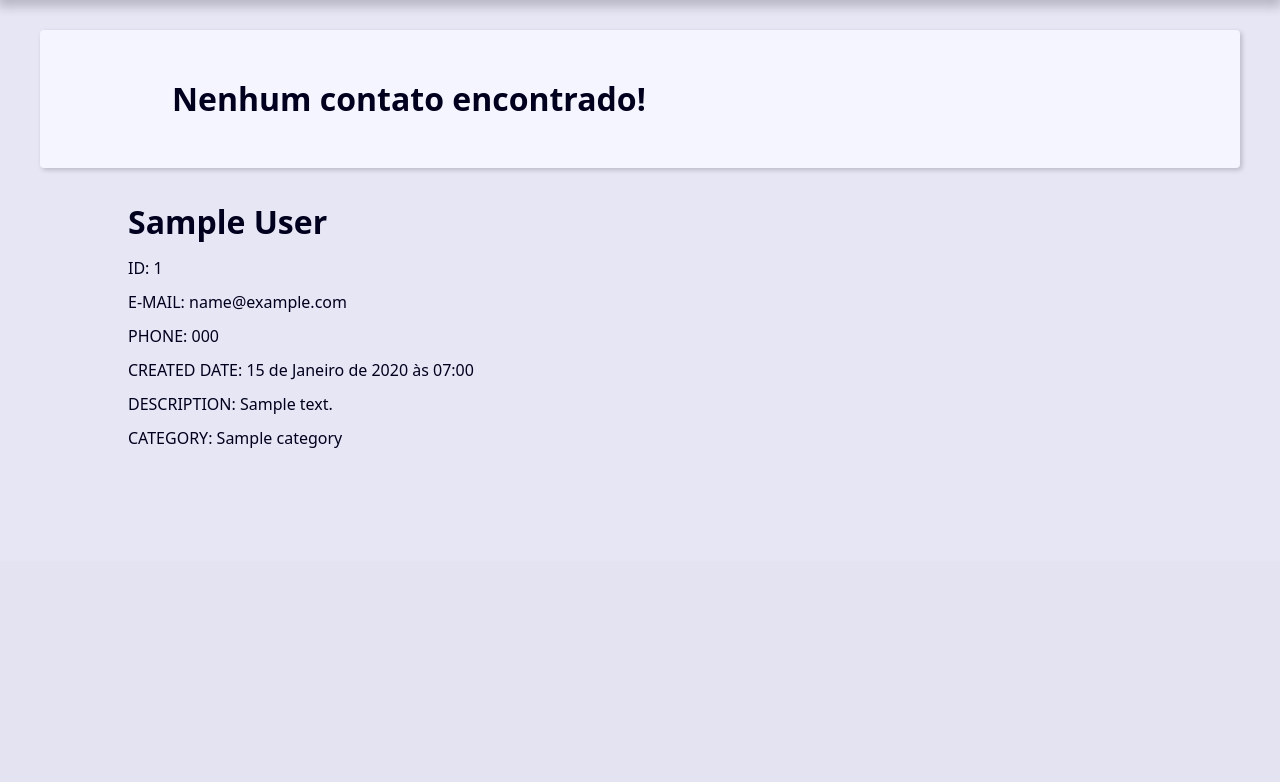
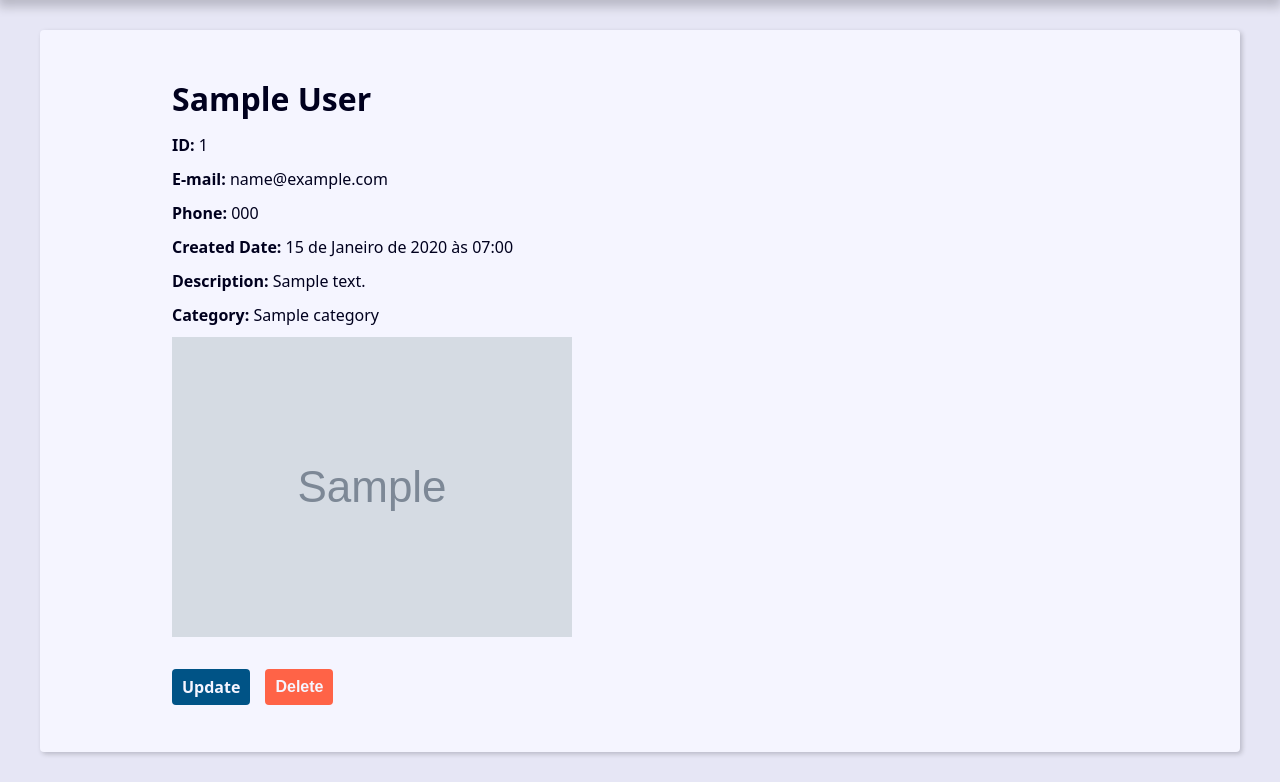
Before and after one commit to Renatofsds16/contatos, a Django app: page /contact/1/ in a window 1280 px wide. Shown: the part 239-1021 px from the top of the page. Before the commit the page ends 687 px from the top, so only its background shows below. Run offline with Django 4.2, Linux system fonts and the light colour scheme; tables that the repository leaves empty hold one stand-in row (values such as "Sample post"); grey boxes marked "Sample" are stand-in pictures.

Commit message:
QUASE PRONTO

```diff
--- a/base_static/global/css/style.css
+++ b/base_static/global/css/style.css
@@ -25,7 +25,6 @@
   --transition-slow: 1s;
   --default-border-radius: 4px;
 }
-
 *,
 *::before,
 *::after {
@@ -33,11 +32,9 @@
   padding: 0;
   box-sizing: border-box;
 }
-
 html {
   font-size: 62.5%;
 }
-
 body {
   font-family: system-ui, -apple-system, BlinkMacSystemFont, 'Segoe UI', Roboto,
     Oxygen, Ubuntu, Cantarell, 'Open Sans', 'Helvetica Neue', sans-serif;
@@ -47,13 +44,11 @@
   -webkit-font-smoothing: antialiased;
   background: var(--clr-light-gray);
 }
-
 img,
 svg {
   display: block;
   max-width: 100%;
 }
-
 .header {
   background: var(--clr-black);
   padding: var(--spacing);
@@ -61,33 +56,27 @@
   z-index: 1;
   position: relative;
 }
-
 .header-heading {
   font-size: var(--biggest-font-size);
   text-align: center;
 }
-
 .header-link {
   color: var(--link-light-color);
   text-decoration: none;
   transition: filter var(--transition-fast) ease-in-out;
 }
-
 .header-link:hover {
   filter: brightness(70%);
 }
-
 .menu {
   margin: var(--spacing);
 }
-
 .menu-list {
   list-style: none;
   display: flex;
   justify-content: center;
   flex-flow: row wrap;
 }
-
 .menu-link {
   display: block;
   padding: var(--spacing);
@@ -96,11 +85,9 @@
   transition: background-color var(--transition-fast) ease-in-out;
   border-radius: var(--default-border-radius);
 }
-
 .menu-link:hover {
   background: var(--clr-light-shadow-10);
 }
-
 .content {
   max-width: var(--main-page-width);
   margin: calc(var(--spacing) * 2) auto;
@@ -109,73 +96,59 @@
   box-shadow: 2px 2px 5px var(--clr-dark-shadow-20);
   border-radius: var(--default-border-radius);
 }
-
 .responsive-table {
   width: 100%;
   overflow-x: auto;
 }
-
 .contacts-table {
   width: 100%;
   min-width: var(--table-min-width);
   border-collapse: collapse;
 }
-
 .table-caption {
   font-size: var(--medium-font-size);
   font-weight: bold;
   padding: var(--spacing);
 }
-
 .table-row {
   text-align: left;
   text-overflow: ellipsis;
   transition: background-color var(--transition-fast) ease-in-out;
 }
-
 .table-row:nth-of-type(2n) {
   background: var(--clr-dark-shadow-5);
 }
-
 .table-row:not(.table-row-header):hover {
   background: var(--clr-dark-shadow-10);
 }
-
 .table-row-header {
   background: var(--clr-light-gray);
   color: var(--clr-black);
 }
-
 .table-cel,
 .table-header {
   padding: var(--spacing);
 }
-
 .table-link {
   color: var(--link-dark-color);
   transition: color var(--transition-fast) ease-in-out;
   text-decoration: none;
 }
-
 .table-link:hover {
   color: var(--clr-black);
 }
-
 @media (min-width: 600px) {
   .single-contact {
     max-width: 80%;
     margin: calc(var(--spacing) * 2) auto;
   }
 }
-
 .single-contact h1 {
   margin: 1rem 0;
 }
-
 .single-contact p {
   margin: 1rem 0;
 }
-
 .pagination {
   margin-top: var(--spacing);
   display: flex;
@@ -183,24 +156,20 @@
   padding: calc(var(--spacing) * 0.8);
   font-size: var(--small-font-size);
 }
-
 .pagination .step-links {
   display: flex;
   gap: calc(var(--spacing) * 0.8);
 }
-
 .pagination .step-links a {
   color: var(--link-dark-color);
   transition: color var(--transition-fast) ease-in-out;
   text-decoration: none;
   display: block;
 }
-
 .search {
   display: flex;
   justify-content: center;
 }
-
 .search-input {
   font-size: var(--medium-font-size);
   padding: 1rem 2rem;
@@ -209,11 +178,9 @@
   border-radius: var(--default-border-radius);
   border: 1px solid var(--link-light-color);
 }
-
 .search-input:focus {
   box-shadow: 0 0 15px var(--link-light-color);
 }
-
 .message {
   max-width: 600px;
   margin: var(--spacing) auto;
@@ -223,31 +190,25 @@
   border-radius: var(--default-border-radius);
   font-size: var(--smaller-font-size);
 }
-
 .message.success {
   background: rgba(0, 255, 0, 0.3);
   border: 1px solid rgba(0, 255, 0, 90%);
 }
-
 .message.error {
   background: rgba(255, 0, 0, 0.3);
   border: 1px solid rgba(255, 0, 0, 90%);
 }
-
 .message.warning {
   background: rgba(255, 255, 0, 0.3);
   border: 1px solid rgba(255, 255, 0, 90%);
 }
-
 .form-wrapper {
   max-width: 60rem;
   margin: var(--spacing) auto;
 }
-
 .form-content {
   margin: var(--spacing) 0;
 }
-
 .form-group {
   display: flex;
   flex-direction: column;
@@ -261,18 +222,15 @@
 .errorlist.nonfield {
   color: inherit;
 }
-
 .form-group p {
   margin: 1em 0;
 }
-
 .form-group .help-text,
 .form-group .help-text ~ ul {
   margin: 0;
   font-size: var(--smallest-font-size);
   list-style: none;
 }
-
 .form-group input,
 .form-group textarea,
 .form-group select {
@@ -280,18 +238,15 @@
   border-radius: var(--default-border-radius);
   border: 1px solid var(--link-dark-color);
 }
-
 .form-group input:focus,
 .form-group textarea:focus,
 .form-group select:focus {
   outline: none;
   box-shadow: 0 0 5px var(--link-dark-color);
 }
-
 .form-group label {
   font-size: var(--smaller-font-size);
 }
-
 .btn {
   background-color: var(--link-dark-color);
   color: var(--clr-white);
@@ -302,13 +257,31 @@
   cursor: pointer;
   transition: filter var(--transition-fast) ease-in-out;
 }
-
 .btn:hover {
   filter: brightness(90%);
 }
-
 .btn:focus,
 .btn:active {
   filter: brightness(80%);
   box-shadow: 0 0 5px var(--link-dark-color);
 }
+
+.contact-links {
+  margin-block: calc(var(--small-font-size) * 2);
+  display: flex;
+  align-items: center;
+  gap: 0 var(--spacing);
+}
+
+.btn-link {
+  font-size: var(--small-font-size);
+  text-decoration: none;
+  font-weight: bold;
+  padding: 1rem;
+  display: block;
+  line-height: var(--small-font-size);
+}
+
+.btn-delete {
+  background: tomato;
+}
--- a/base_templates/global/base.html
+++ b/base_templates/global/base.html
@@ -9,9 +9,9 @@
 </head>
 <body>
     {% include 'global/partials/_header.html' %}
+    <main class="content">
         {% block content %}
-    <main class="content">
-        {% if page_obj %}
+            {% if contacts %}
                 <div class="responsive-table">
                     <table class="contacts-table">
                         <caption class="table-caption">
@@ -51,7 +51,7 @@
                 </div>
             {% endif %}
             {% include 'global/partials/_pagination.html' %}
+        {% endblock content %}
     </main>
-    {% endblock content %}
 </body>
 </html>
--- a/contact/templates/contact/contact.html
+++ b/contact/templates/contact/contact.html
@@ -1,15 +1,34 @@
-{% include 'global/base.html' %}
+{% extends 'global/base.html' %}
 {% block content %}
-<div class="single-contact">
+  <div class="single-contact">
     <h1 class="single-contact-name">
-        {{ contact.first_name }} {{ contact.last_name }}
+      {{ contact.first_name }} {{ contact.last_name }}
     </h1>
-    <p>ID: {{ contact.id }}</p>
-    <p>E-MAIL: {{ contact.email }}</p>
-    <p>PHONE: {{ contact.phone }}</p>
-    <p>CREATED DATE: {{ contact.created_date }}</p>
-    <p>DESCRIPTION: {{ contact.description }}</p>
-    <p>CATEGORY: {{ contact.category.name }}</p>
-</div>
+    <p><b>ID:</b> {{ contact.id }}</p>
+    <p><b>E-mail:</b> {{ contact.email }}</p>
+    <p><b>Phone:</b> {{ contact.phone }}</p>
+    <p><b>Created Date:</b> {{ contact.created_date }}</p>
+    <p><b>Description:</b> {{ contact.description }}</p>
+    <p><b>Category:</b> {{ contact.category.name }}</p>
+    {% if contact.picture %}
+        <p>
+            <img src="{{ contact.picture.url }}" alt="{{ contact.first_name}} {{ contact.last_name }}">
+        </p>
+    {% endif %}
 
+    <div class="contact-links">
+      <a class="btn btn-link" href="{% url 'contact:update' contact.id %}">Update</a>
+
+      <form action="{% url 'contact:delete' contact.id %}" method="POST">
+        {% csrf_token %}
+
+        {% if confirmation == 'no' %}
+          <input type="hidden" name="confirmation" value="yes">
+          <button class="btn btn-link btn-delete" type="submit">Confirma?</button>
+        {% else %}
+          <button class="btn btn-link btn-delete" type="submit">Delete</button>
+        {% endif %}
+      </form>
+    </div>
+  </div>
 {% endblock content %}
--- a/contact/templates/contact/create.html
+++ b/contact/templates/contact/create.html
@@ -3,7 +3,7 @@
   <div class="form-wrapper">
     <h2>Contact</h2>
     <form
-      action="{{form_action}}"
+      action="{{ form_action }}"
       method="POST"
       enctype="multipart/form-data"
     >
@@ -14,6 +14,9 @@
             <label for="{{ field.id_for_label }}">{{ field.label }}</label>
             {{ field }}
             {{ field.errors }}
+            {% if field.name == 'picture' and field.value.url %}
+              <img src="{{ field.value.url }}" alt="img">
+            {% endif %}
           </div>
         {% endfor %}
       </div>
--- a/contact/urls.py
+++ b/contact/urls.py
@@ -8,5 +8,6 @@
     path('search/', views.search, name='search'),
     path('contact/<int:contact_id>/', views.contact, name='contact'),
     path('contact/<int:contact_id>/update/', views.update, name='update'),
+    path('contact/<int:contact_id>/delete/', views.delete, name='delete'),
     path('contact/create/', views.create, name='create'),
 ]
--- a/contact/views/contact_views.py
+++ b/contact/views/contact_views.py
@@ -13,7 +13,7 @@
     paginator = Paginator(contacts, 10)
     page_number = request.GET.get('page')
     page_obj = paginator.get_page(page_number)
-    context = {'title': title, 'page_obj': page_obj}
+    context = {'title': title, 'page_obj': page_obj, 'contacts': contacts}
     return render(request, 'contact/index.html', context=context)
 
 
```
Also changed, not shown: contact/forms.py (+11 -0 lines), contact/views/contact_forms.py (+32 -8 lines). Lines whose indentation alone changed are shown as unchanged.
